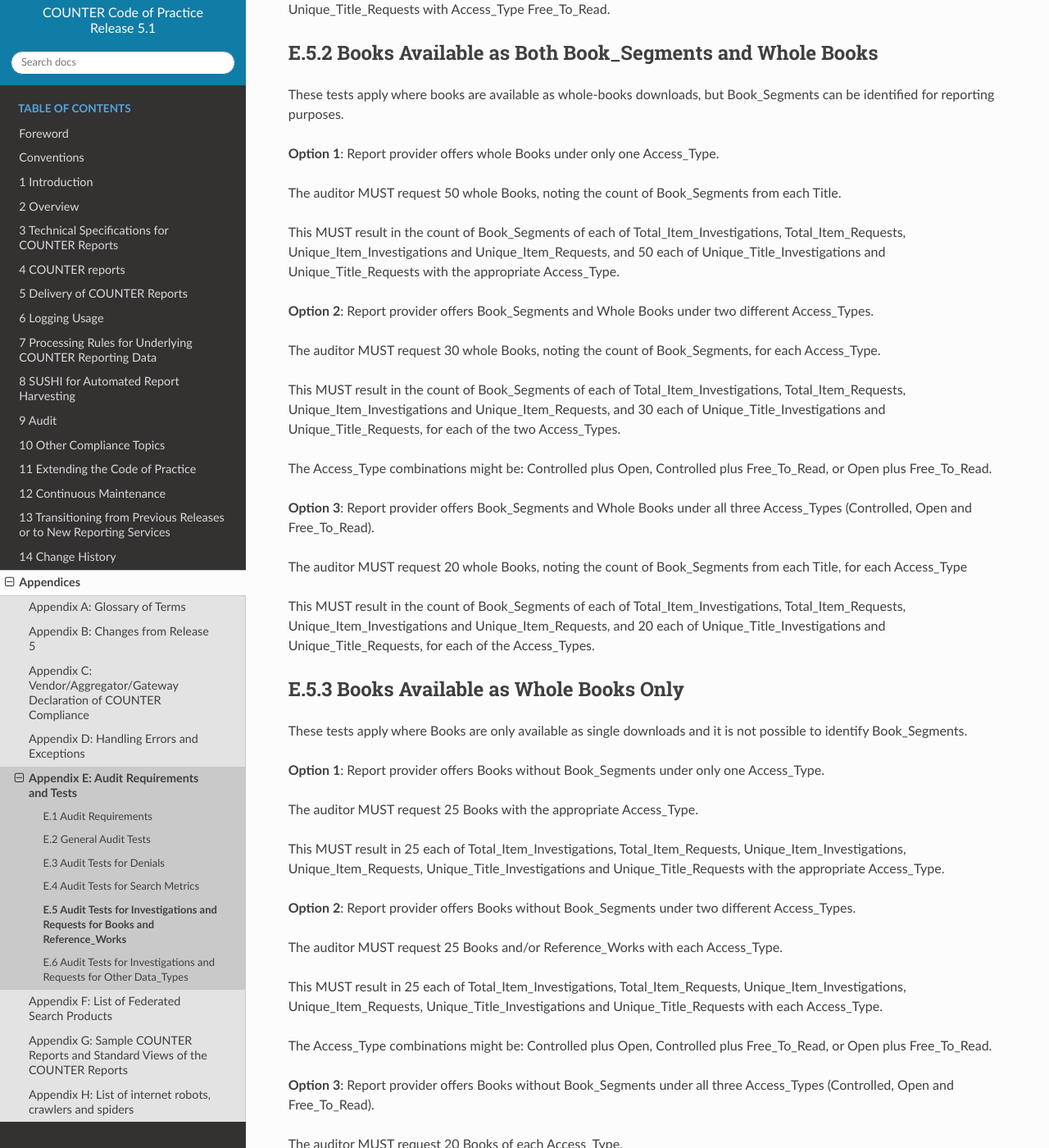
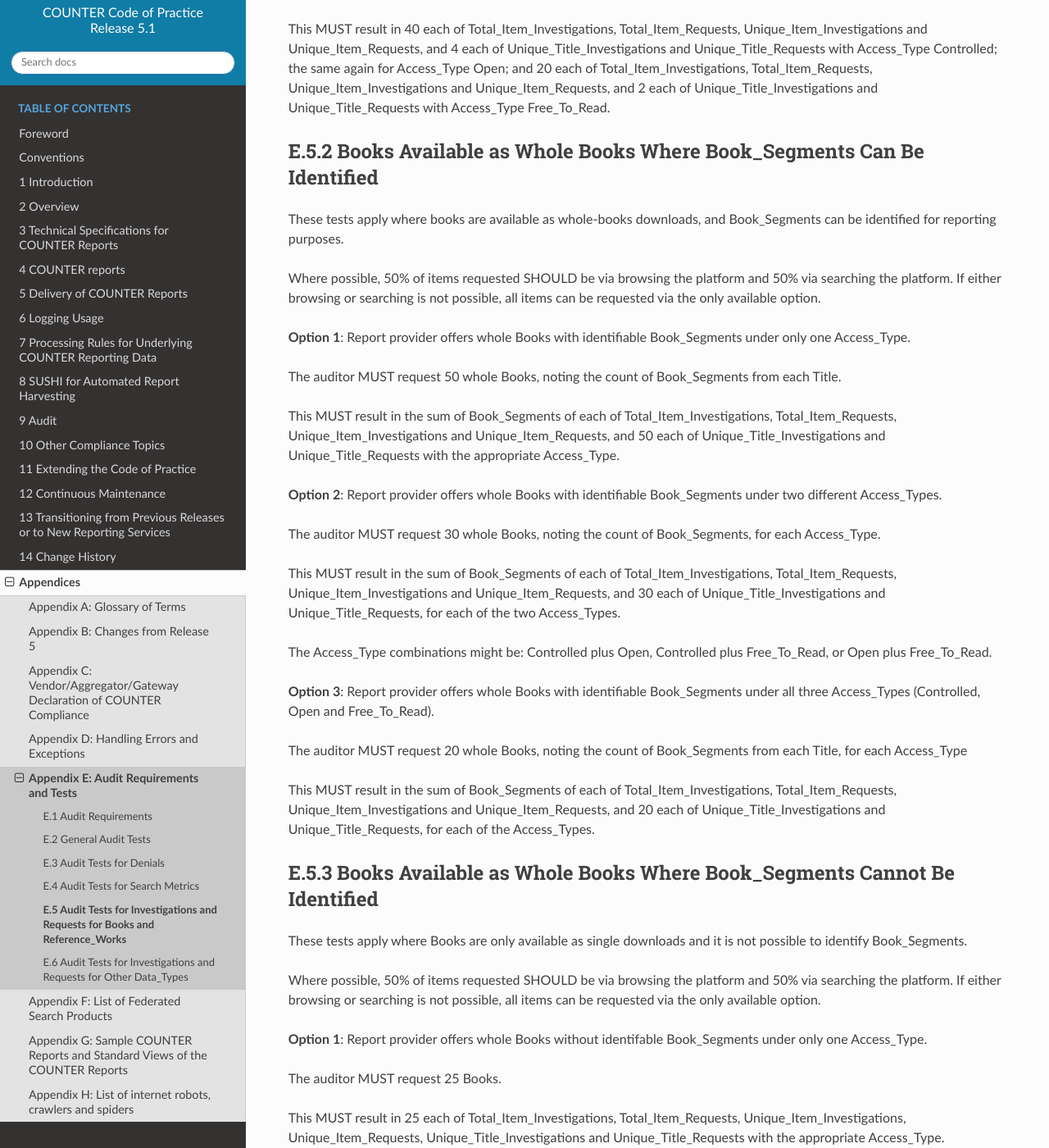
Before and after one commit to Project-Counter/cop5, a Sphinx documentation site: the page built from source/appendices/e-audit-requirements-and-tests/05-book-usage-tests.rst, in a window 1280 px wide and 1400 px high, scrolled down 1501 px. Shown: the whole window at 82% size. Built offline with Sphinx 7.4.7 and the Read the Docs theme 2.0.0, drawn with Linux system fonts in a browser that asks for light colours; some of the changed text lies outside the part shown.

Commit message:
Minor amends
minor amends PLUS addition of investigation-only tests

```diff
--- a/source/10-compliance/03-counter-reporting-for-consortia.rst
+++ b/source/10-compliance/03-counter-reporting-for-consortia.rst
@@ -35,11 +35,11 @@
 Accessing Consortia-Level Reports
 """""""""""""""""""""""""""""""""
 
-Consortia managers and administrators MUST be able to access usage reports through the same user interface or SUSHI service as any other report consumer.
+Consortia managers and administrators MUST be able to access usage reports through the same user interface or SUSHI server as any other report consumer.
 
 To facilitate gathering institutional reports, report providers MUST support the /members COUNTER_SUSHI API path to provide the consortium with the list of their members on the platform and the SUSHI credentials for each member. This will enable tools to be created to efficiently retrieve member usage and create separate or consolidated reporting, such as those described on the `COUNTER website <https://www.projectcounter.org/counter-harvester-tools/>`_.
 
-The report provider MUST NOT place limits on the SUSHI service (such as requests per day or amount of data transferred) that would prevent a consortium from retrieving reports for all its members.
+The report provider MUST NOT place limits on the SUSHI server (such as requests per day or amount of data transferred) that would prevent a consortium from retrieving reports for all its members.
 
 
 Privacy and Confidentiality
--- a/source/appendices/e-audit-requirements-and-tests/03-denial-tests.rst
+++ b/source/appendices/e-audit-requirements-and-tests/03-denial-tests.rst
@@ -14,7 +14,7 @@
 
 E.3.1 Limit_Exceeded
 """"""""""""""""""""""
-Note that the account used for this testing MUST have concurrent / simultaneous-user limit (concurrency limits) set at a single user. A second user attempting to access the database would be denied.
+Note that the account used for this testing MUST have concurrent/simultaneous-user limit (concurrency limits) set at a single user. A second user attempting to access the database would be denied.
 
 **Option 1**: The report provider denies the user access when the concurrency limit is exceeded upon login.
 
--- a/source/appendices/e-audit-requirements-and-tests/04-search-tests.rst
+++ b/source/appendices/e-audit-requirements-and-tests/04-search-tests.rst
@@ -9,10 +9,11 @@
 
 Audit test requirements vary depending on the set up of the platform, as indicated by the Options within the tests below.
 
-The first set of tests outlined here are specific to the Platform Report, while the second set relate to the Database Report. The PR_P1 Standard View of the Platform Report and the DR_D1 Standard View of the Database Report will be deemed COUNTER-compliant if the metrics match those in the relevant COUNTER Report, with the appropriate aggregation.
 
 E.4.1 Searches_Platform
 """""""""""""""""""""""
+
+These tests are specific to the Platform Report. The PR_P1 Standard View of the Platform Report will be deemed COUNTER-compliant if the metrics match those in the Platform Report, with the appropriate aggregation.
 
 **Option 1**: Platform has multiple databases and the user can search the whole platform, multiple selected databases, or a single database.
 
@@ -55,6 +56,8 @@
 E.4.2 Searches_Regular and Searches_Automated
 """""""""""""""""""""""""""""""""""""""""""""
 
+These tests are specific to the Database Report. The DR_D1 Standard View of the Database Report will be deemed COUNTER-compliant if the metrics match those in the Database Report, with the appropriate aggregation.
+
 **Option 1**: Platform has multiple databases and the user can search the whole platform, multiple selected databases, or a single database.
 
 The auditor MUST run 100 searches on the platform
--- a/source/appendices/e-audit-requirements-and-tests/05-book-usage-tests.rst
+++ b/source/appendices/e-audit-requirements-and-tests/05-book-usage-tests.rst
@@ -7,7 +7,7 @@
 
 This section of the appendix outlines tests that MUST be run during audits for any platform delivering Book and/or Reference_Work content. For report providers operating multiple platforms including one or more with Book and/or Reference_Work content, the audit scope as defined in :numref:`audit` MUST include one of these platforms and be subject to the audit tests outlined here. Note that these tests refer to Data_Types Book and Book_Segment for ease of reading. In all cases, Book includes Data_Types Book and Reference_Work, while Book_Segment includes Data_Types Book_Segment and Reference_Item.
 
-These tests apply to the Platform Report, Database Report, Title Report and Item Report. The PR_P1, DR_D1, TR_B1 and TR_B3 Standard Views of the COUNTER Reports will be deemed COUNTER-compliant if the metrics and Data_Types match those in the relevant COUNTER Report, with the appropriate aggregation.
+These tests apply to the Platform Report, Database Report, Title Report and Item Report. The counts specified in the tests are those required for the Title Report and Item Report, which must be aggregated appropriately for the Platform Report and Database Report where multiple Access_Types are present on the platform under test. The PR_P1, DR_D1, TR_B1 and TR_B3 Standard Views of the COUNTER Reports will be deemed COUNTER-compliant if the metrics and Data_Types match those in the relevant COUNTER Report, with the appropriate aggregation.
 
 Unique_Title_Investigations and Unique_Title_Requests are referenced in these audit tests. These MUST NOT appear in the Item Report.
 
@@ -20,6 +20,8 @@
 """"""""""""""""""""""""""""""""""""""
 
 These tests apply where users can access books segment-by-segment.
+
+Where possible, 50% of items requested SHOULD be via browsing the platform and 50% via searching the platform. If either browsing or searching is not possible, all items can be requested via the only available option.
 
 **Option 1**: Report provider offers Book_Segments under only one Access_Type.
 
@@ -46,53 +48,65 @@
 This MUST result in 40 each of Total_Item_Investigations, Total_Item_Requests, Unique_Item_Investigations and Unique_Item_Requests, and 4 each of Unique_Title_Investigations and Unique_Title_Requests with Access_Type Controlled; the same again for Access_Type Open; and 20 each of Total_Item_Investigations, Total_Item_Requests, Unique_Item_Investigations and Unique_Item_Requests, and 2 each of Unique_Title_Investigations and Unique_Title_Requests with Access_Type Free_To_Read.
 
 
-E.5.2 Books Available as Both Book_Segments and Whole Books
-"""""""""""""""""""""""""""""""""""""""""""""""""""""""""""
+E.5.2 Books Available as Whole Books Where Book_Segments Can Be Identified
+""""""""""""""""""""""""""""""""""""""""""""""""""""""""""""""""""""""""""
 
-These tests apply where books are available as whole-books downloads, but Book_Segments can be identified for reporting purposes.
+These tests apply where books are available as whole-books downloads, and Book_Segments can be identified for reporting purposes.
 
-**Option 1**: Report provider offers whole Books under only one Access_Type.
+Where possible, 50% of items requested SHOULD be via browsing the platform and 50% via searching the platform. If either browsing or searching is not possible, all items can be requested via the only available option.
+
+**Option 1**: Report provider offers whole Books with identifiable Book_Segments under only one Access_Type.
 
 The auditor MUST request 50 whole Books, noting the count of Book_Segments from each Title.
 
-This MUST result in  the count of Book_Segments of each of Total_Item_Investigations, Total_Item_Requests, Unique_Item_Investigations and Unique_Item_Requests, and 50 each of Unique_Title_Investigations and Unique_Title_Requests with the appropriate Access_Type.
+This MUST result in  the sum of Book_Segments of each of Total_Item_Investigations, Total_Item_Requests, Unique_Item_Investigations and Unique_Item_Requests, and 50 each of Unique_Title_Investigations and Unique_Title_Requests with the appropriate Access_Type.
 
-**Option 2**: Report provider offers Book_Segments and Whole Books under two different Access_Types.
+**Option 2**: Report provider offers whole Books with identifiable Book_Segments under two different Access_Types.
 
 The auditor MUST request 30 whole Books, noting the count of Book_Segments, for each Access_Type.
 
-This MUST result in the count of Book_Segments of each of Total_Item_Investigations, Total_Item_Requests, Unique_Item_Investigations and Unique_Item_Requests, and 30 each of Unique_Title_Investigations and Unique_Title_Requests, for each of the two Access_Types.
+This MUST result in the sum of Book_Segments of each of Total_Item_Investigations, Total_Item_Requests, Unique_Item_Investigations and Unique_Item_Requests, and 30 each of Unique_Title_Investigations and Unique_Title_Requests, for each of the two Access_Types.
 
 The Access_Type combinations might be: Controlled plus Open, Controlled plus Free_To_Read, or Open plus Free_To_Read.
 
-**Option 3**: Report provider offers Book_Segments and Whole Books under all three Access_Types (Controlled, Open and Free_To_Read).
+**Option 3**: Report provider offers whole Books with identifiable Book_Segments under all three Access_Types (Controlled, Open and Free_To_Read).
 
 The auditor MUST request 20 whole Books, noting the count of Book_Segments from each Title, for each Access_Type
 
-This MUST result in the count of Book_Segments of each of Total_Item_Investigations, Total_Item_Requests, Unique_Item_Investigations and Unique_Item_Requests, and 20 each of Unique_Title_Investigations and Unique_Title_Requests, for each of the Access_Types.
+This MUST result in the sum of Book_Segments of each of Total_Item_Investigations, Total_Item_Requests, Unique_Item_Investigations and Unique_Item_Requests, and 20 each of Unique_Title_Investigations and Unique_Title_Requests, for each of the Access_Types.
 
 
-E.5.3 Books Available as Whole Books Only
-"""""""""""""""""""""""""""""""""""""""""
+E.5.3 Books Available as Whole Books Where Book_Segments Cannot Be Identified
+"""""""""""""""""""""""""""""""""""""""""""""""""""""""""""""""""""""""""""""
 
 These tests apply where Books are only available as single downloads and it is not possible to identify Book_Segments.
 
-**Option 1**: Report provider offers Books without Book_Segments under only one Access_Type.
+Where possible, 50% of items requested SHOULD be via browsing the platform and 50% via searching the platform. If either browsing or searching is not possible, all items can be requested via the only available option.
 
-The auditor MUST request 25 Books with the appropriate Access_Type.
+**Option 1**: Report provider offers whole Books without identifable Book_Segments under only one Access_Type.
+
+The auditor MUST request 25 Books.
 
 This MUST result in 25 each of Total_Item_Investigations, Total_Item_Requests, Unique_Item_Investigations, Unique_Item_Requests, Unique_Title_Investigations and Unique_Title_Requests with the appropriate Access_Type.
 
-**Option 2**: Report provider offers Books without Book_Segments under two different Access_Types.
+**Option 2**: Report provider offers whole Books without identifable Book_Segments under two different Access_Types.
 
-The auditor MUST request 25 Books and/or Reference_Works with each Access_Type.
+The auditor MUST request 25 Books with each Access_Type.
 
 This MUST result in 25 each of Total_Item_Investigations, Total_Item_Requests, Unique_Item_Investigations, Unique_Item_Requests, Unique_Title_Investigations and Unique_Title_Requests with each Access_Type.
 
 The Access_Type combinations might be: Controlled plus Open, Controlled plus Free_To_Read, or Open plus Free_To_Read.
 
-**Option 3**: Report provider offers Books without Book_Segments under all three Access_Types (Controlled, Open and Free_To_Read).
+**Option 3**: Report provider offers whole Books without identifable Book_Segments under all three Access_Types (Controlled, Open and Free_To_Read).
 
 The auditor MUST request 20 Books of each Access_Type.
 
 This MUST result in 20 each of Total_Item_Investigations, Total_Item_Requests, Unique_Item_Investigations, Unique_Item_Requests, Unique_Title_Investigations and Unique_Title_Requests for each Access_Type.
+
+
+E.5.4 Investigations Independent of Requests
+""""""""""""""""""""""""""""""""""""""""""""
+
+These audit tests applies where Investigations can be reported independently of Requests. If all Investigations have a matching Request, auditors MUST note this in the audit report. This does not require an exemption from the COUNTER Project Director.
+
+The tests mimic those defined above, but the auditor MUST undertake a separate Investigation activity for each audit test, resulting in a doubling of the Total_Item_Investigation counts.
```
Also changed, not shown: source/appendices/e-audit-requirements-and-tests/02-general-tests.rst (+5 -5 lines), source/appendices/e-audit-requirements-and-tests/06-usage-tests.rst (+15 -10 lines).
